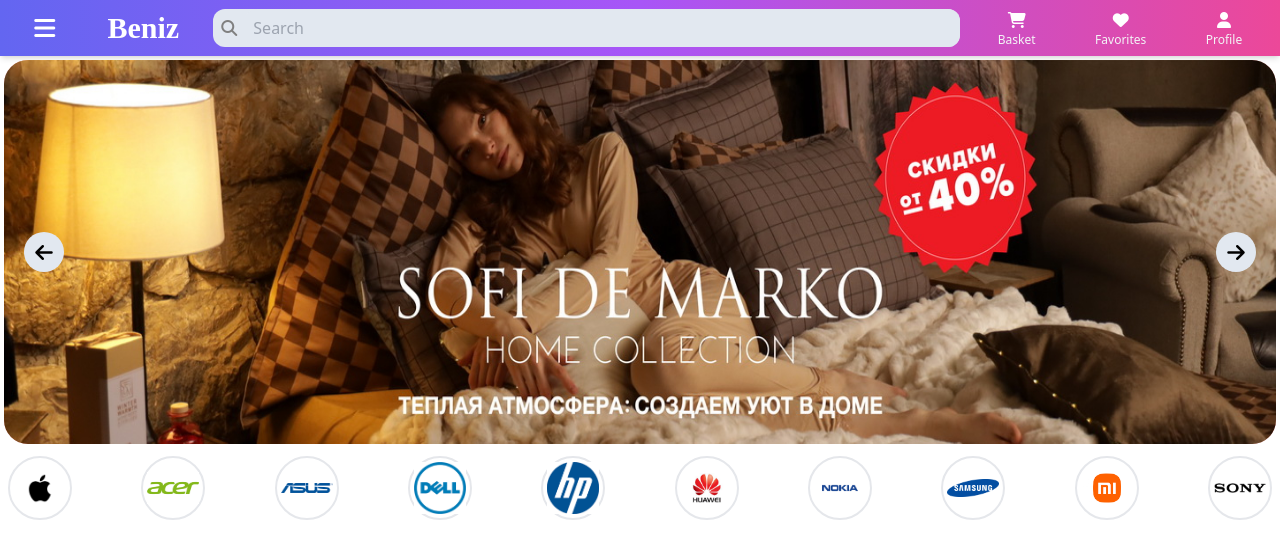
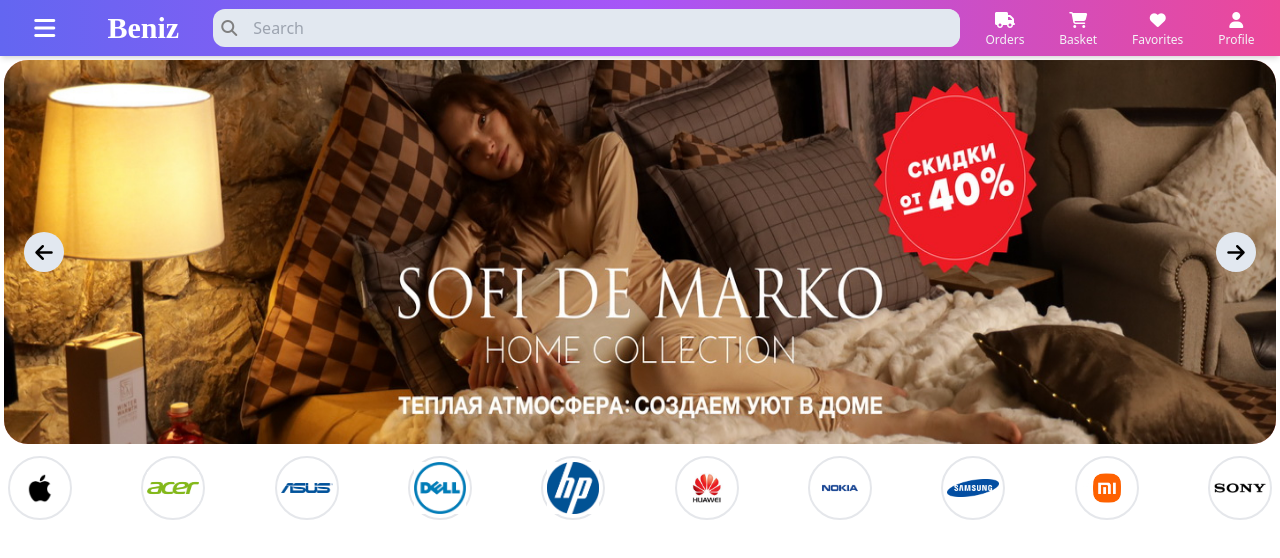
Before and after one commit to cavidanbagiri/PEVN-Online-Market-Client, a Vue app: page / in a window 1280 px wide. Shown: the top 558 px of the page. Built offline with nearby package versions, Linux system fonts and the light colour scheme.

Commit message:
Creating Order Icon In Navbar

```diff
--- a/src/layouts/Navbar_Comp.vue
+++ b/src/layouts/Navbar_Comp.vue
@@ -24,11 +24,17 @@
 
             <div class="flex flex-row justify-around ">
 
+                <!-- Going To Orders -->
+                <div class="flex flex-col">
+                    <span><i class="fa-solid fa-truck fa-md" style="color:white"></i></span>
+                    <span class="text-xs text-gray-100">Orders</span>
+                </div>
+                <!-- Going To Basket -->
                 <div class="flex flex-col">
                     <span><i class="fa-solid fa-cart-shopping fa-md" style="color:white"></i></span>
                     <span class="text-xs text-gray-100">Basket</span>
                 </div>
-
+                <!-- Going To Favorites -->
                 <router-link to="/favorites">
                     <div class="flex flex-col">
                         <span>
@@ -37,7 +43,7 @@
                         <span class="text-xs text-gray-100">Favorites</span>
                     </div>
                 </router-link>
-
+                <!-- Going To Orders -->
                 <div class="flex flex-col">
                     <span>
                         <i class="fa-solid fa-user fa-md" style="color:white"></i>
```
